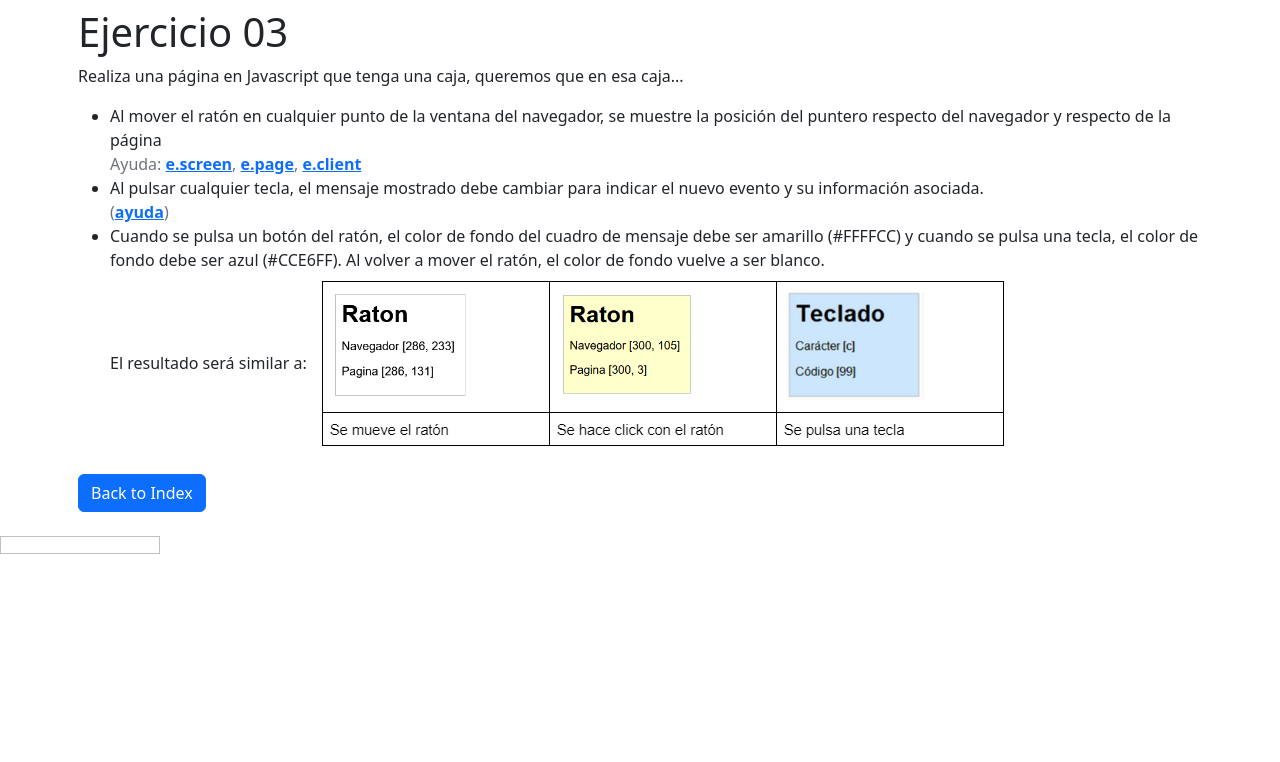
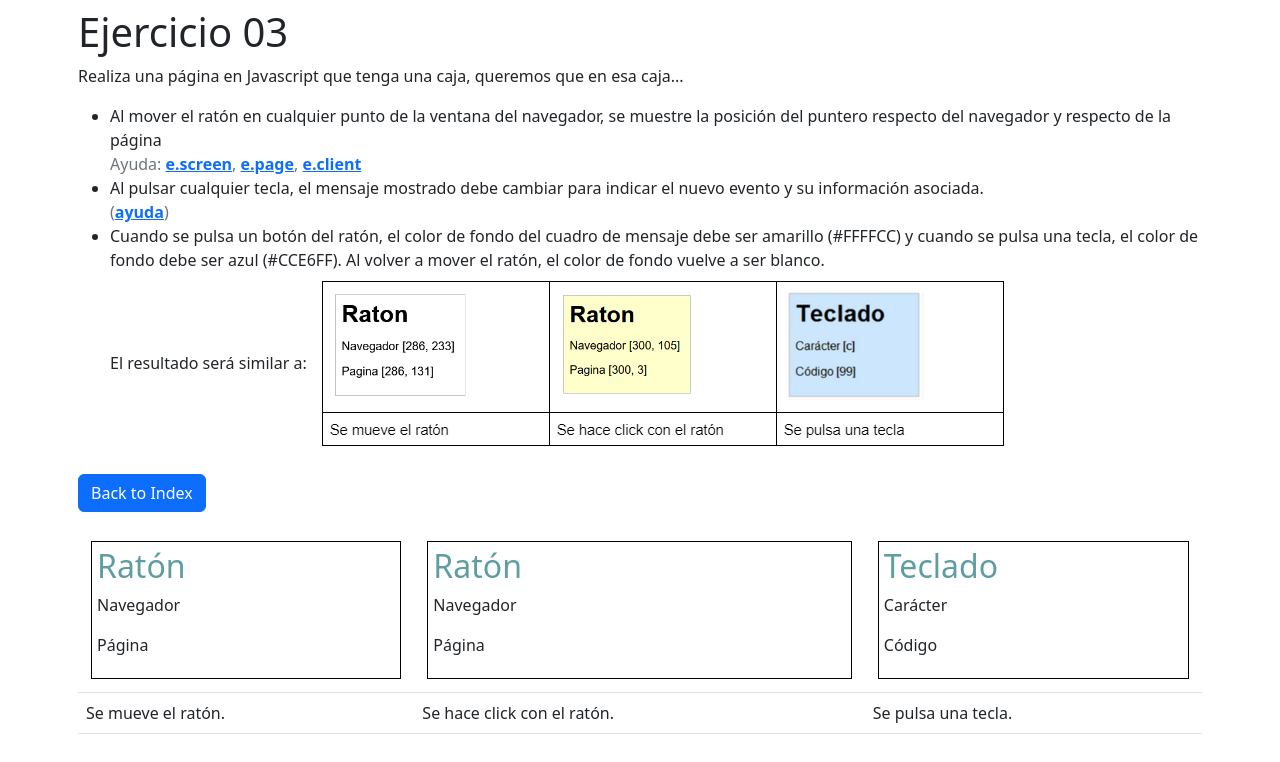
Before and after one commit to DWEC-2022-23/ut05_practica_eventos-pan-narrans, a plain HTML site: page ejercicio03.html in a window 1280 px wide. Drawn offline with nearby package versions, Linux system fonts and the light colour scheme.

Commit message:
Ejercicio 03 empezado

```diff
--- a/css/estilo.css
+++ b/css/estilo.css
@@ -2,16 +2,25 @@ body {
   font-family: arial, helvetica;
 }
 
-#info {
-  width: 160px;
-  border: thin solid silver;
-  padding: 0.5em;
-  position: fixed;
+/* #info { width: 160px; border: thin solid silver; padding: 0.5em; position:
+   fixed; }
+
+   #info h1 { margin: 0; } */
+
+#info div {
+  border: 1px solid black;
+  margin: 5px;
+  padding: 5px;
 }
 
-#info h1 {
-  margin: 0;
+/*
+#info td:nth-child(2) div {
+  background: rgb(255, 242, 205);
 }
+
+#info td:nth-child(3) div {
+  background: rgb(205, 223, 255);
+} */
 
 a {
   font-weight: 700;
--- a/ejercicio03.html
+++ b/ejercicio03.html
@@ -14,8 +14,9 @@
 </head>
 
 <body>
+  <main class="container p-2">
 
-  <section class="container p-2">
+    <article>
       <h1>Ejercicio 03</h1>
       <p> Realiza una página en Javascript que tenga una caja, queremos que en esa caja... </p>
       <ul>
@@ -46,9 +47,43 @@
       </ul>
       <p><a class="btn btn-primary"
            href="index.html">Back to Index</a></p>
-  </section>
+    </article>
 
-  <div id="info"></div>
+    <article id="info">
+      <table class="table">
+        <tr>
+          <td>
+            <div>
+              <h2>Ratón</h2>
+              <p>Navegador <span></span></p>
+              <p>Página <span></span></p>
+            </div>
+          </td>
+
+          <td>
+            <div>
+              <h2>Ratón</h2>
+              <p>Navegador <span id="mClickBrowser"></span></p>
+              <p>Página <span id="mClickPage"></span></p>
+            </div>
+          </td>
+
+          <td>
+            <div>
+              <h2>Teclado</h2>
+              <p>Carácter <span id="char"></span></p>
+              <p>Código <span id="code"></span></p>
+          </td>
+          </div>
+        </tr>
+        <tr>
+          <td>Se mueve el ratón.</td>
+          <td>Se hace click con el ratón.</td>
+          <td>Se pulsa una tecla.</td>
+        </tr>
+      </table>
+    </article>
+  </main>
 
   <script src="js/ejercicio03.js"></script>
   <script src="https://cdn.jsdelivr.net/npm/bootstrap@5.2.2/dist/js/bootstrap.bundle.min.js"
--- a/js/ejercicio03.js
+++ b/js/ejercicio03.js
@@ -0,0 +1,25 @@
+
+const body = document.getElementsByTagName("body")[0];
+body.addEventListener("keydown", showKey);
+body.addEventListener("click", showClick);
+
+
+
+const mClickBrowser = document.getElementById("mClickBrowser");
+const mClickPage = document.getElementById("mClickPage");
+
+function showClick(e) {
+  mClickBrowser.innerHTML = `
+  Screen X/Y: ${e.screenX}, ${e.screenY}
+  Page X/Y: ${e.pageX}, ${e.pageY}
+  Client X/Y: ${e.clientX}, ${e.clientY}`
+  mClickPage.innerHTML = "[" + e.screenX + "]"
+}
+
+const char = document.getElementById("char");
+const code = document.getElementById("code");
+
+function showKey(e) {
+  char.innerHTML = "[" + e.key + "]"
+  code.innerHTML = "[" + e.code + "]"
+}
```
Lines whose indentation alone changed are shown as unchanged.
